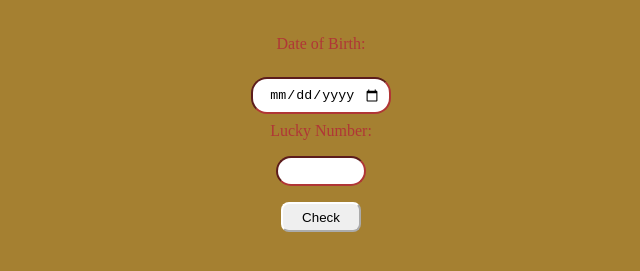
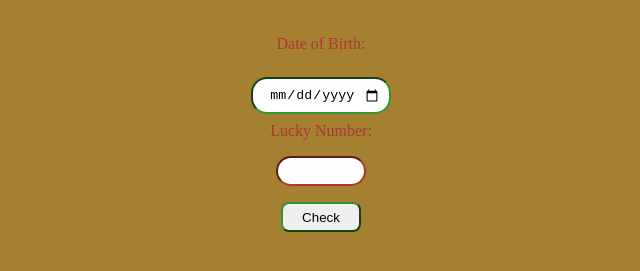
Before and after one commit to heetgajra/is-your-birthday-lucky, a plain HTML site: page index.html in a window 1280 px wide. Shown: the part 61-332 px from the top of the page, without its empty margins (319-959 px from the left). Drawn offline with Linux system fonts and the light colour scheme.

Commit message:
changed css and added a border color

```diff
--- a/style.css
+++ b/style.css
@@ -2,6 +2,7 @@
 :root {
   --primary-brown: #a58031;
   --primary-red: #b03636;
+  --primary-green: #329532
 }
 
 html,
@@ -35,7 +36,7 @@ label {
   padding: 0.5rem;
   text-align: center;
   border-radius: 1rem;
-  border-color: var(--primary-red);
+  border-color: var(--primary-green);
 }
 
 .label-luckyNumber {
@@ -59,4 +60,5 @@ button {
   border-color: white;
   width: 80px;
   height: 30px;
+  border-color:var(--primary-green);
 }
```
